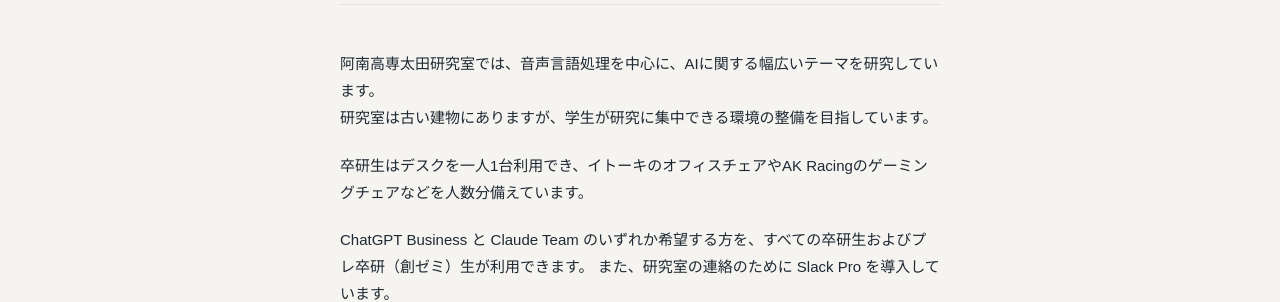
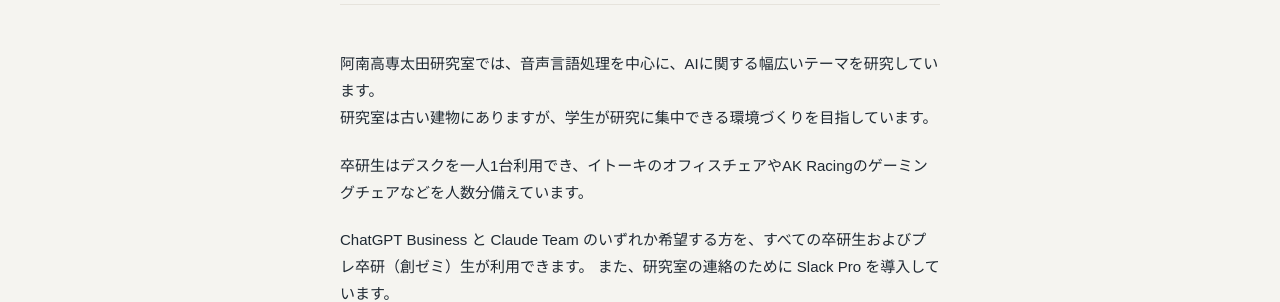
Before and after one commit to ota/ota.github.io, a Jekyll site: the page built from laboratory.md, in a window 1280 px wide and 900 px high. Shown: the part 193-495 px from the top of the window. Built offline with Jekyll 4.4.1, drawn with Linux system fonts in a browser that asks for light colours; some web fonts are replaced.

Commit message:
Tweak laboratory page wording
Co-Authored-By: Claude Sonnet 4.6 <noreply@anthropic.com>

```diff
--- a/laboratory.md
+++ b/laboratory.md
@@ -6,7 +6,7 @@ meta_description: "阿南高専太田研究室の紹介。音声言語処理・
 ---
 
 阿南高専太田研究室では、音声言語処理を中心に、AIに関する幅広いテーマを研究しています。
-研究室は古い建物にありますが、学生が研究に集中できる環境の整備を目指しています。
+研究室は古い建物にありますが、学生が研究に集中できる環境づくりを目指しています。
 
 卒研生はデスクを一人1台利用でき、イトーキのオフィスチェアやAK Racingのゲーミングチェアなどを人数分備えています。
 
```
